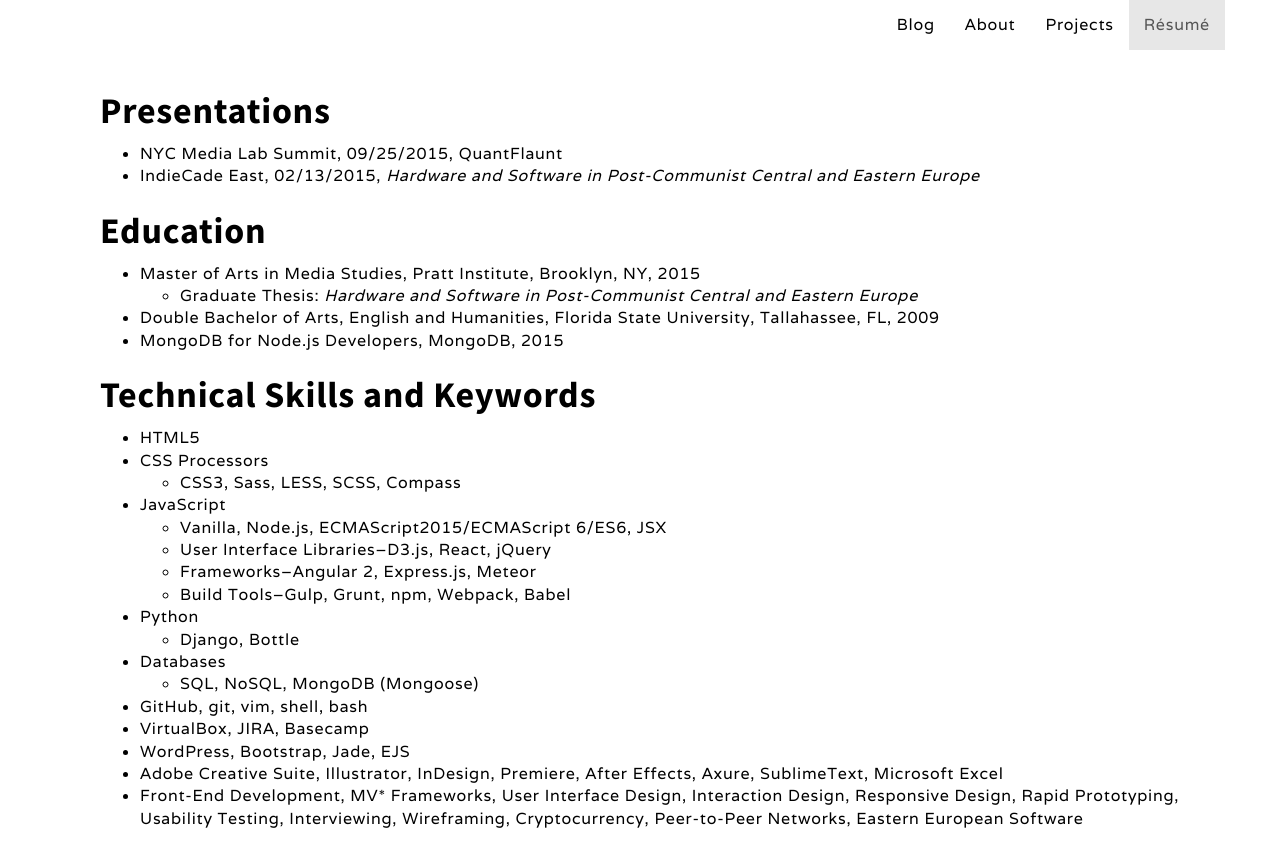
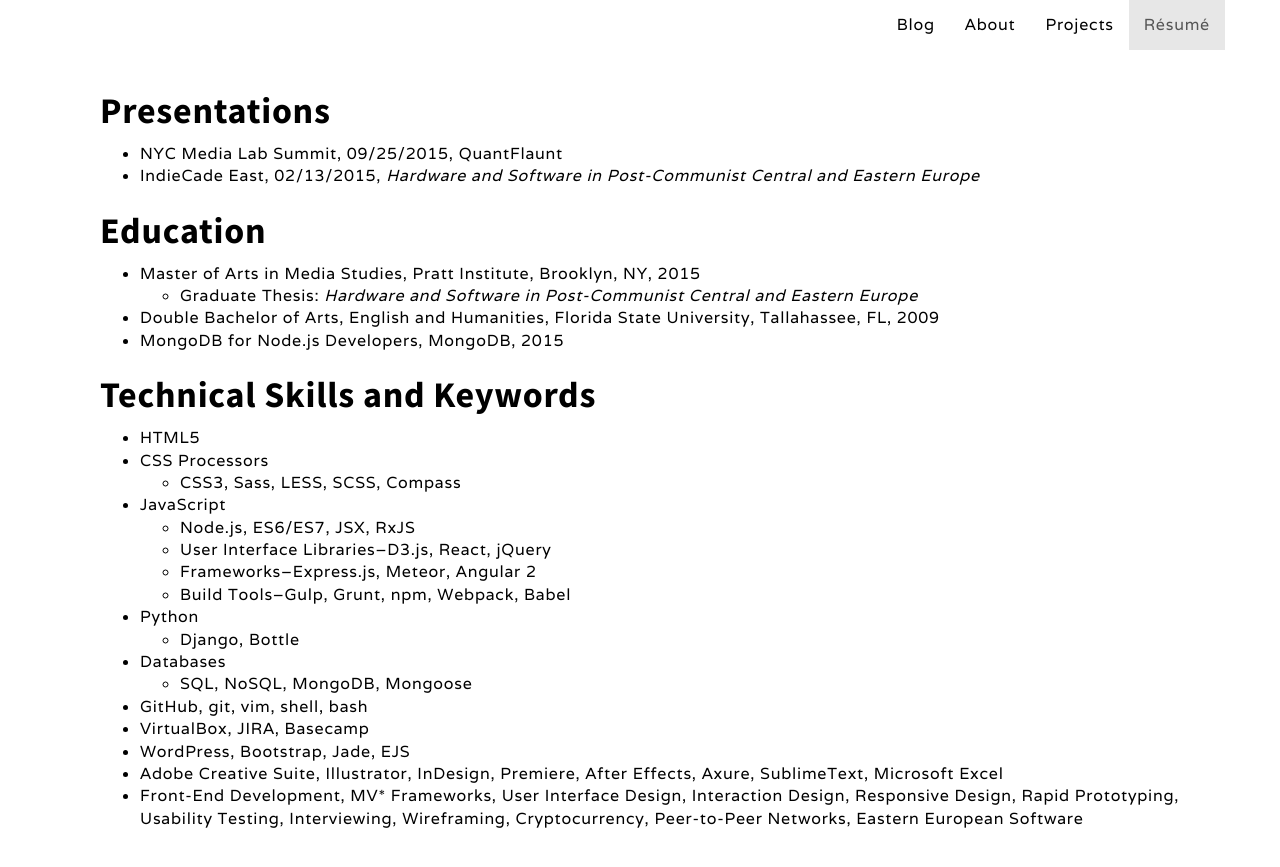
Before and after one commit to janaipakos/janaipakos.github.io, a Jekyll site: the page built from resume.md, in a window 1280 px wide and 900 px high, scrolled down 1315 px. Shown: the top 867 px of the window. Built offline with Jekyll 4.4.1, drawn with Linux system fonts in a browser that asks for light colours; nearby versions of some CDN libraries.

Commit message:
Update resume

```diff
--- a/resume.md
+++ b/resume.md
@@ -78,9 +78,9 @@ active: resume
             </ul>
         <li>JavaScript</li>
             <ul>
-                <li>Vanilla, Node.js, ECMAScript2015/ECMAScript 6/ES6, JSX</li>
+                <li>Node.js, ES6/ES7, JSX, RxJS</li>
                 <li>User Interface Libraries–D3.js, React, jQuery</li>
-                <li>Frameworks–Angular 2, Express.js, Meteor</li>
+                <li>Frameworks–Express.js, Meteor, Angular 2</li>
                 <li>Build Tools–Gulp, Grunt, npm, Webpack, Babel</li>
             </ul>
         <li>Python</li>
@@ -89,7 +89,7 @@ active: resume
             </ul>
         <li>Databases</li>
             <ul>
-                <li>SQL, NoSQL, MongoDB (Mongoose)</li>
+                <li>SQL, NoSQL, MongoDB, Mongoose</li>
             </ul>
         <li>GitHub, git, vim, shell, bash</li>
         <li>VirtualBox, JIRA, Basecamp</li>
```
